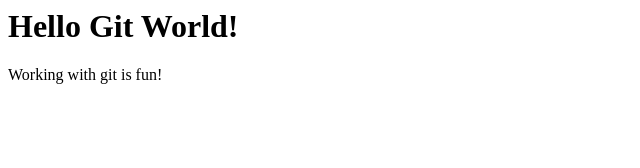
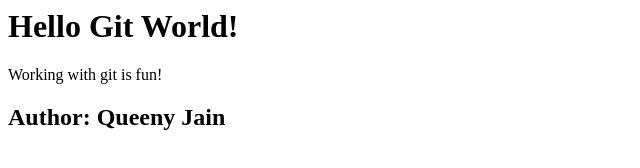
Before and after one commit to Queeny14/GitGithubPractice, a plain HTML site: page index.html in a window 1280 px wide. Shown: the whole page, without its empty margins (0-640 px from the left). Drawn offline with Linux system fonts and the light colour scheme.

Commit message:
Adding the message
Alright I'm done

```diff
--- a/index.html
+++ b/index.html
@@ -3,3 +3,5 @@
 <div>
     <p>Working with git is fun!</p>
 </div>
+
+<h2>Author: Queeny Jain</h2>
```
